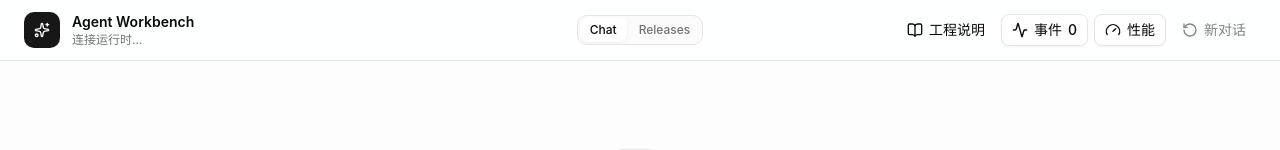
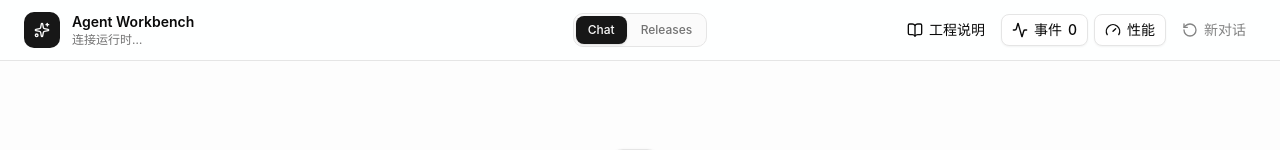
Before and after one commit to geyao2015/agent-workbench, a React (Vite) app in the folder apps/web/: page / in a window 1280 px wide. Shown: the top 150 px of the page. Built offline with nearby package versions, Linux system fonts and the light colour scheme; no server answers.

Commit message:
fix(web): 强化顶栏切换高亮并移除冗余返回入口
当前 tab 使用实心主色与 aria-current，导航位置保持居中；Release 列表不再重复提供「返回 Chat」。

```diff
--- a/apps/web/src/components/app-header.tsx
+++ b/apps/web/src/components/app-header.tsx
@@ -49,9 +49,12 @@ export function AppHeader({
               key={item.id}
               type="button"
               onClick={() => onNavigate(item.id)}
+              aria-current={activeView === item.id ? "page" : undefined}
               className={cn(
-                "rounded-md px-2.5 py-1 text-xs font-medium text-muted-foreground transition-colors hover:text-foreground",
-                activeView === item.id && "bg-background text-foreground shadow-xs",
+                "rounded-md px-3 py-1.5 text-xs font-medium transition-colors",
+                activeView === item.id
+                  ? "bg-primary text-primary-foreground shadow-sm"
+                  : "text-muted-foreground hover:bg-background/70 hover:text-foreground",
               )}
             >
               {item.label}
--- a/apps/web/src/views/ReleaseListView.tsx
+++ b/apps/web/src/views/ReleaseListView.tsx
@@ -103,11 +103,7 @@ export function ReleaseListView() {
         onNavigate={(view) =>
           navigate(view === "chat" ? "#/chat" : "#/releases")
         }
-      >
-        <Button variant="ghost" size="sm" onClick={() => navigate("#/chat")}>
-          返回 Chat
-        </Button>
-      </AppHeader>
+      />
 
       <main className="min-h-0 flex-1 overflow-y-auto">
         <div className="mx-auto w-full max-w-5xl space-y-6 px-4 py-8 md:px-8">
```
